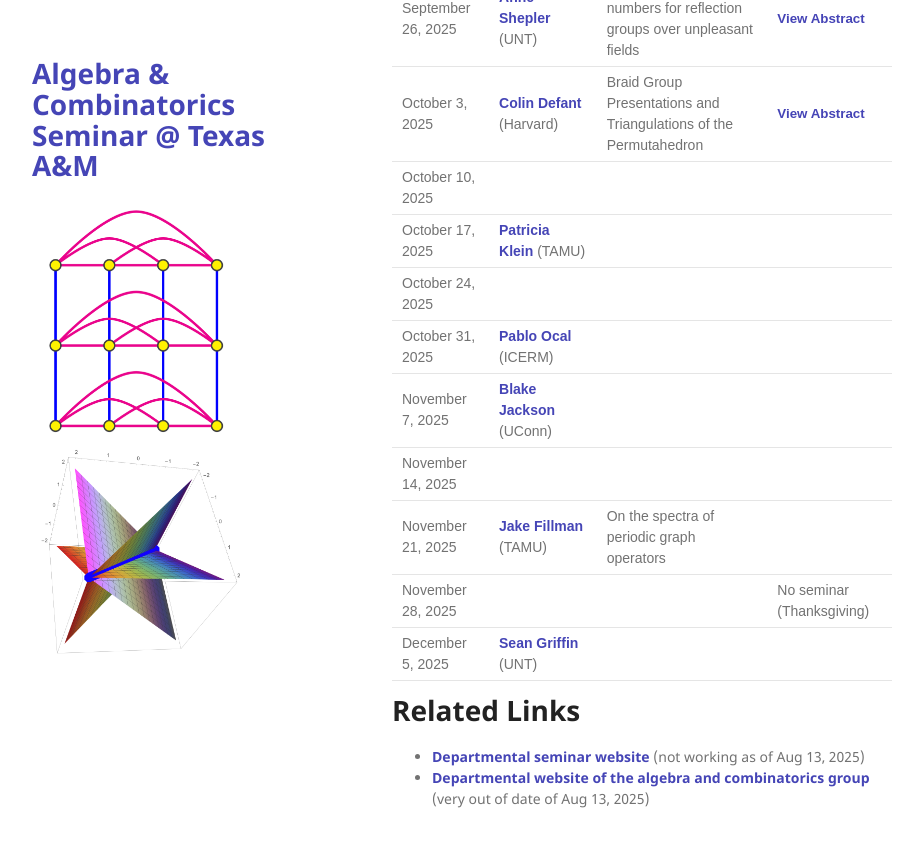
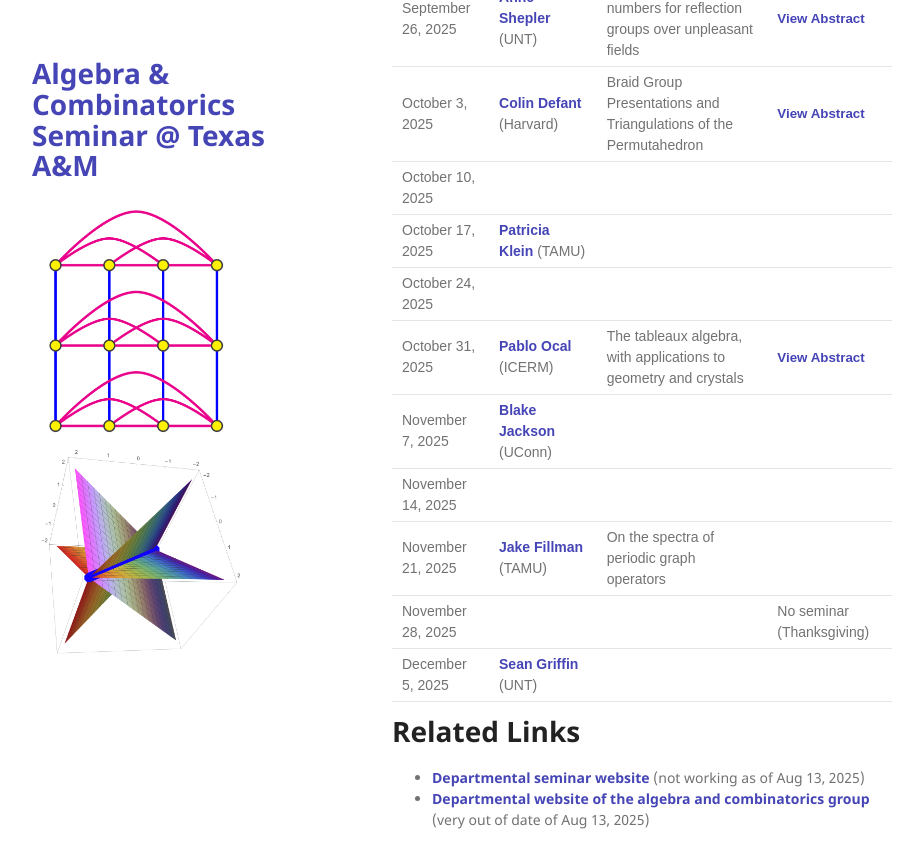
Before and after one commit to tamu-seminar/alg-comb, a Jekyll site: the page built from index.md, in a window 1280 px wide and 900 px high, scrolled down 512 px. Shown: the top 868 px of the window, without its empty margins (178-1101 px from the left). Built offline with Jekyll 4.4.1, drawn with Linux system fonts in a browser that asks for light colours.

Commit message:
ocal abstract

```diff
--- a/index.md
+++ b/index.md
@@ -32,7 +32,7 @@ The organizers are [Chun-Hung Liu](https://people.tamu.edu/~chliu/) and [Galen D
 | October 10, 2025 |  | | |
 | October 17, 2025 | [Patricia Klein](https://patriciajklein.github.io/) (TAMU) | | |
 | October 24, 2025 | | | |
-| October 31, 2025 |[Pablo Ocal](https://pabloocal.github.io/) (ICERM) | | |
+| October 31, 2025 |[Pablo Ocal](https://pabloocal.github.io/) (ICERM) | The tableaux algebra, with applications to geometry and crystals | <button type="button" class="abstract-link" onclick="showAbstract('ocal')">View Abstract</button> |
 | November 7, 2025 | [Blake Jackson](https://www.blakejacksonmath.com/) (UConn) | | |
 | November 14, 2025 | | | |
 | November 21, 2025 | [Jake Fillman](https://sites.google.com/site/jakefillman/) (TAMU)| On the spectra of periodic graph operators | |
@@ -106,6 +106,10 @@ amplitudes and matroids.</p>
 
 <div id="defant" style="display:none;" aria-hidden="true">
 <p>For each finite Coxeter group $W$ and each standard Coxeter element of $W$, we construct a triangulation of the $W$-permutahedron. Our proof relies on the theory of total linear stability for Dynkin quivers. We also explore several notable combinatorial properties of these triangulations that relate the Bruhat order, the noncrossing partition lattice, and Cambrian congruences. Each triangulation gives an explicit mechanism for relating two different presentations of the corresponding braid group (the standard Artin presentation and Bessis's dual presentation). This is joint work with Melissa Sherman-Bennett and Nathan Williams. </p>
+</div>
+
+<div id="ocal" style="display:none;" aria-hidden="true">
+<p>Tableaux are fundamental objects in combinatorics and the representation theory of the symmetric group, but they are rarely studied for their own sake. In this talk I will present a natural monoid structure on the set of semistandard Young tableaux, and the good properties inherited by its associated algebra. Just to name a few, it is Koszul, Noetherian, reduced, Jacobson, and Cohen--Macaulay. We will then mention two applications of our work; one to algebraic geometry, and another to representation theory. For the first, we will show that the tableaux algebra is a flat degeneration of the algebra of global sections of the partial flag variety. For the second, we will show that the monoid structure of semistandard Young tableaux induces a crystal embedding when applied to the highest (or lowest) weight vectors. </p>
 </div>
 
 
```
